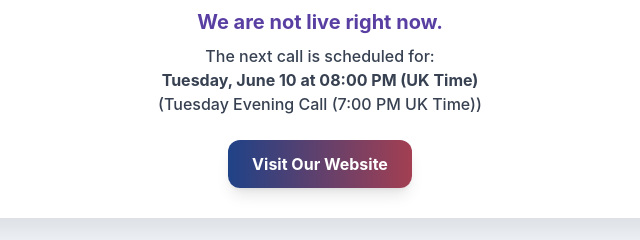
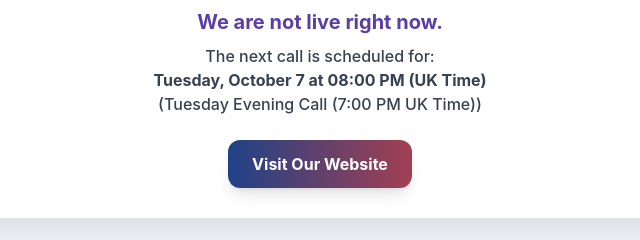
Before and after one commit to Marc-Industries/Poodl-Call, a plain HTML site: page index.html in a window 1280 px wide. Shown: the part 326-566 px from the top of the page, 320-960 px from the left. Drawn offline with nearby package versions, Linux system fonts and the light colour scheme.

Commit message:
Update ROW 161 index.html

```diff
--- a/index.html
+++ b/index.html
@@ -158,7 +158,7 @@
         // from a specific Date object adjusted for the UK timezone.
 
         // Re-calculate 'now' based on UK timezone (GMT/BST)
-        const ukTimeNow = new Date(now.toLocaleString('en-GB', { timeZone: 'Europe/London' }));
+        const ukTimeNow = new Date(now.toLocaleString('en-US', { timeZone: 'Europe/London' }));
 
         const currentDay = ukTimeNow.getDay(); // 0 (Sun) to 6 (Sat)
         const currentHour = ukTimeNow.getHours();
```
